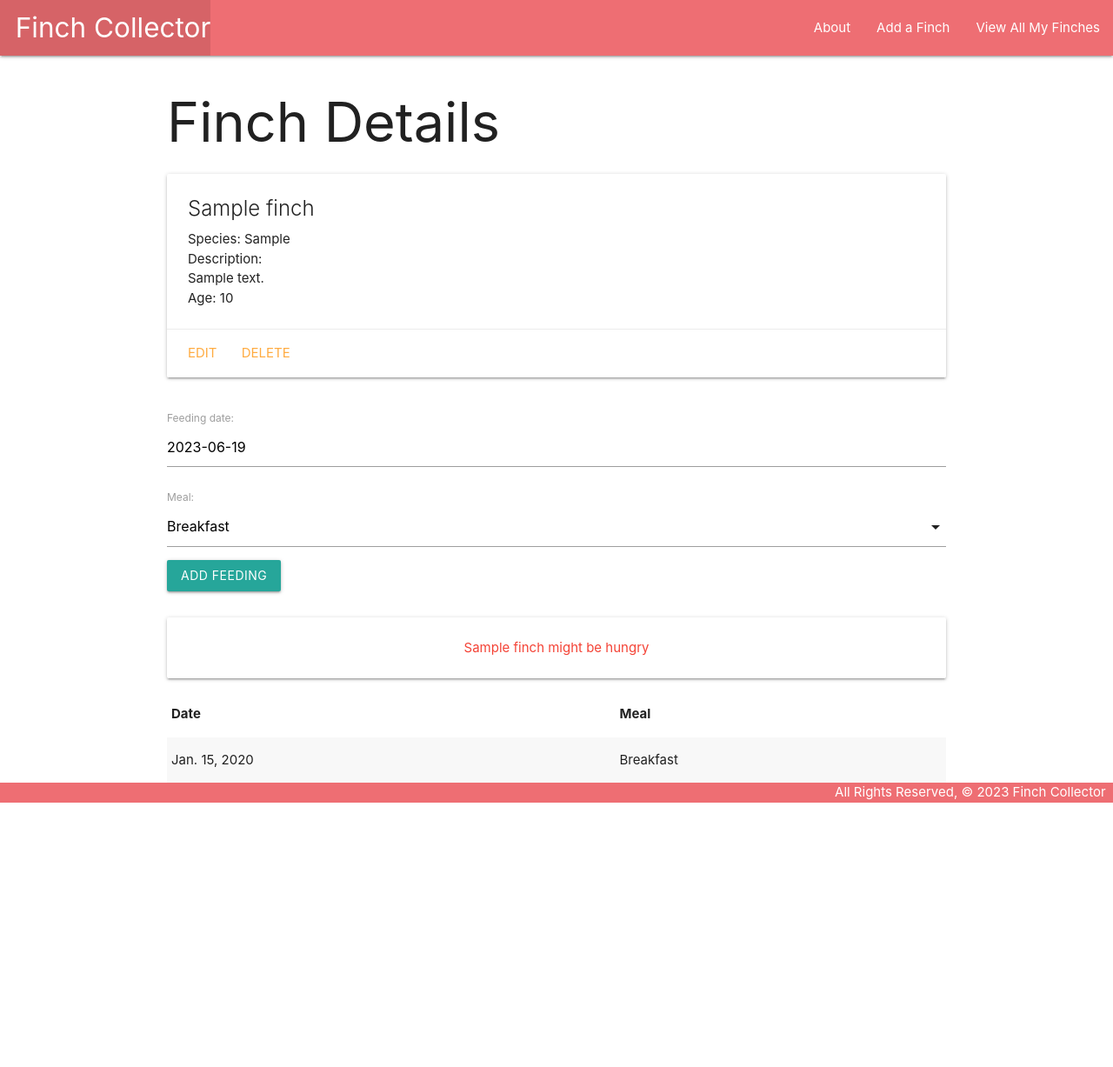
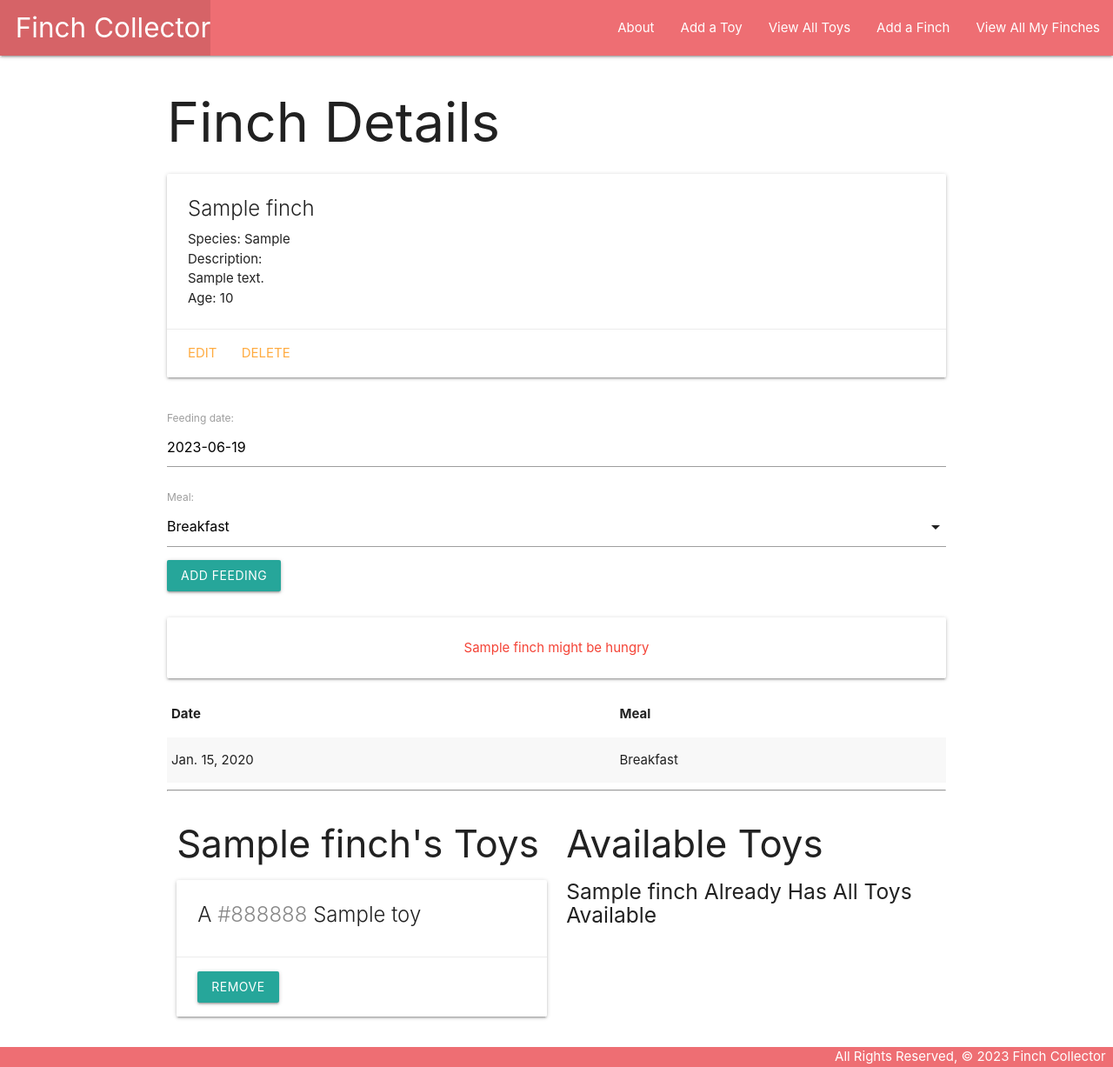
Before and after one commit to Puzzles65/finches-lab, a Django app: page /finches/1/ in a window 1280 px wide. Shown: the whole page at 87% size. Before the commit the page ends 923 px from the top, so only its background shows below. Run offline with Django 4.2, Linux system fonts and the light colour scheme; tables that the repository leaves empty hold one stand-in row (values such as "Sample post").

Commit message:
addingandremovingtoys

```diff
--- a/main_app/models.py
+++ b/main_app/models.py
@@ -8,11 +8,23 @@ MEALS = (
     ('D', 'Dinner')
 )
 # Create your models here.
+class Toy(models.Model):
+  name = models.CharField(max_length=50)
+  color = models.CharField(max_length=20)
+
+  def __str__(self):
+    return self.name
+
+  def get_absolute_url(self):
+    return reverse('toys_detail', kwargs={'pk': self.id})
+
 class Finch(models.Model):
     name = models.CharField(max_length=100)
     species = models.CharField(max_length=100)
     description = models.TextField(max_length=250)
     age = models.IntegerField()
+
+    toys = models.ManyToManyField(Toy)
 
 #changing this instave method does not impact the database therefore
 #no make migrations is necessary
--- a/main_app/templates/base.html
+++ b/main_app/templates/base.html
@@ -20,6 +20,8 @@
         </ul>
         <ul class="right">
           <li><a href="{% url 'about' %}">About</a></li>
+          <li><a href="{% url 'toys_create' %}">Add a Toy</a></li>
+          <li><a href="{% url 'toys_index' %}">View All Toys</a></li>
           <li><a href="{% url 'finch_create' %}">Add a Finch</a></li>
           <li><a href="{% url 'index' %}">View All My Finches</a></li>
         </ul>
--- a/main_app/templates/finches/detail.html
+++ b/main_app/templates/finches/detail.html
@@ -46,7 +46,54 @@
   </div>
   <!-- New Markup Above -->
 </div>
-
+<hr>
+<div class="row">
+  <div class="col s6">
+    <h3>{{ finch.name }}'s Toys</h3>
+    {% if finch.toys.count %}
+      {% for toy in finch.toys.all %}
+        <div class="card">
+          <div class="card-content">
+            <span class="card-title">
+              A <span style="color: {{ toy.color }}">{{ toy.color }}</span> {{ toy.name }}
+            </span>
+          </div>
+          <div class="card-action">
+            <form action="{% url 'unassoc_toy' finch.id toy.id %}" method="POST">
+              {% csrf_token %}
+              <button type="submit" class="btn">Remove</button>
+            </form>
+          </div>
+        </div>
+      {% endfor %}
+    {% else %}
+      <h5>No Toys 😿</h5>
+    {% endif %}
+  </div>
+  <!-- Available toys will come after this line -->
+  <div class="col s6">
+    <h3>Available Toys</h3>
+    {% if toys.count %}
+      {% for toy in toys.all %}
+        <div class="card">
+          <div class="card-content">
+            <span class="card-title">
+              A <span style="color: {{ toy.color }}">{{ toy.color }}</span> {{ toy.name }}
+            </span>
+          </div>
+          <div class="card-action">
+            <form action="{% url 'assoc_toy' finch.id toy.id %}" method="POST">
+              {% csrf_token %}
+              <button type="submit" class="btn">Add</button>
+            </form>
+          </div>
+        </div>
+      {% endfor %}
+    {% else %}
+      <h5>{{finch.name}} Already Has All Toys Available</h5>
+    {% endif %}
+  </div>
+</div>
 
     <script>
         const dateEl = document.getElementById('id_date');
--- a/main_app/urls.py
+++ b/main_app/urls.py
@@ -10,4 +10,11 @@ urlpatterns = [
   path('finches/<int:pk>/update/', views.FinchUpdate.as_view(), name='finches_update'),
   path('finches/<int:pk>/delete/', views.FinchDelete.as_view(), name='finches_delete'),
   path('finches/<int:finch_id>/add_feeding/', views.add_feeding, name='add_feeding'),
+  path('finches/<int:finch_id>/assoc_toy/<int:toy_id>/', views.assoc_toy, name='assoc_toy'),
+  path('finches/<int:finch_id>/unassoc_toy/<int:toy_id>/', views.unassoc_toy, name='unassoc_toy'),
+  path('toys/', views.ToyList.as_view(), name='toys_index'),
+  path('toys/<int:pk>/', views.ToyDetail.as_view(), name='toys_detail'),
+  path('toys/create/', views.ToyCreate.as_view(), name='toys_create'),
+  path('toys/<int:pk>/update/', views.ToyUpdate.as_view(), name='toys_update'),
+  path('toys/<int:pk>/delete/', views.ToyDelete.as_view(), name='toys_delete'),
 ]
--- a/main_app/views.py
+++ b/main_app/views.py
@@ -1,6 +1,7 @@
 from django.shortcuts import render, redirect
 from django.views.generic.edit import CreateView, UpdateView, DeleteView
-from .models import Finch
+from django.views.generic import ListView, DetailView
+from .models import Finch, Toy
 from .forms import FeedingForm
 
 
@@ -19,10 +20,15 @@ def finches_index(request):
 
 def finches_detail(request, finch_id):
     finch = Finch.objects.get(id = finch_id)
+
+    id_list = finch.toys.all().values_list('id')
+    toys_finch_doesnt_have = Toy.objects.exclude(id__in=id_list)
+
     feeding_form = FeedingForm()
     return render(request, 'finches/detail.html', {
         'finch': finch,
-        'feeding_form': feeding_form
+        'feeding_form': feeding_form,
+        'toys': toys_finch_doesnt_have
         })
 
 class FinchCreate(CreateView):
@@ -31,7 +37,7 @@ class FinchCreate(CreateView):
 
 class FinchUpdate(UpdateView):
     model = Finch
-    fields = ['species', 'description', 'age']
+    fields = ['name', 'species', 'description', 'age']
 
 class FinchDelete(DeleteView):
     model = Finch
@@ -44,3 +50,29 @@ def add_feeding(request, finch_id):
     new_feeding.finch_id = finch_id
     new_feeding.save()
   return redirect('detail', finch_id=finch_id)
+
+class ToyList(ListView):
+  model = Toy
+
+class ToyDetail(DetailView):
+  model = Toy
+
+class ToyCreate(CreateView):
+  model = Toy
+  fields = '__all__'
+
+class ToyUpdate(UpdateView):
+  model = Toy
+  fields = ['name', 'color']
+
+class ToyDelete(DeleteView):
+  model = Toy
+  success_url = '/toys'
+
+def assoc_toy(request, finch_id, toy_id):
+    Finch.objects.get(id=finch_id).toys.add(toy_id)
+    return redirect('detail', finch_id=finch_id)
+
+def unassoc_toy(request, finch_id, toy_id):
+    Finch.objects.get(id=finch_id).toys.remove(toy_id)
+    return redirect('detail', finch_id=finch_id)
```
Also changed, not shown: main_app/templates/main_app/toy_confirm_delete.html (added, +13 -0 lines), main_app/templates/main_app/toy_detail.html (added, +20 -0 lines), main_app/templates/main_app/toy_form.html (added, +19 -0 lines), main_app/templates/main_app/toy_list.html (added, +17 -0 lines), main_app/migrations/0002_toy_finch_toys.py (added).
